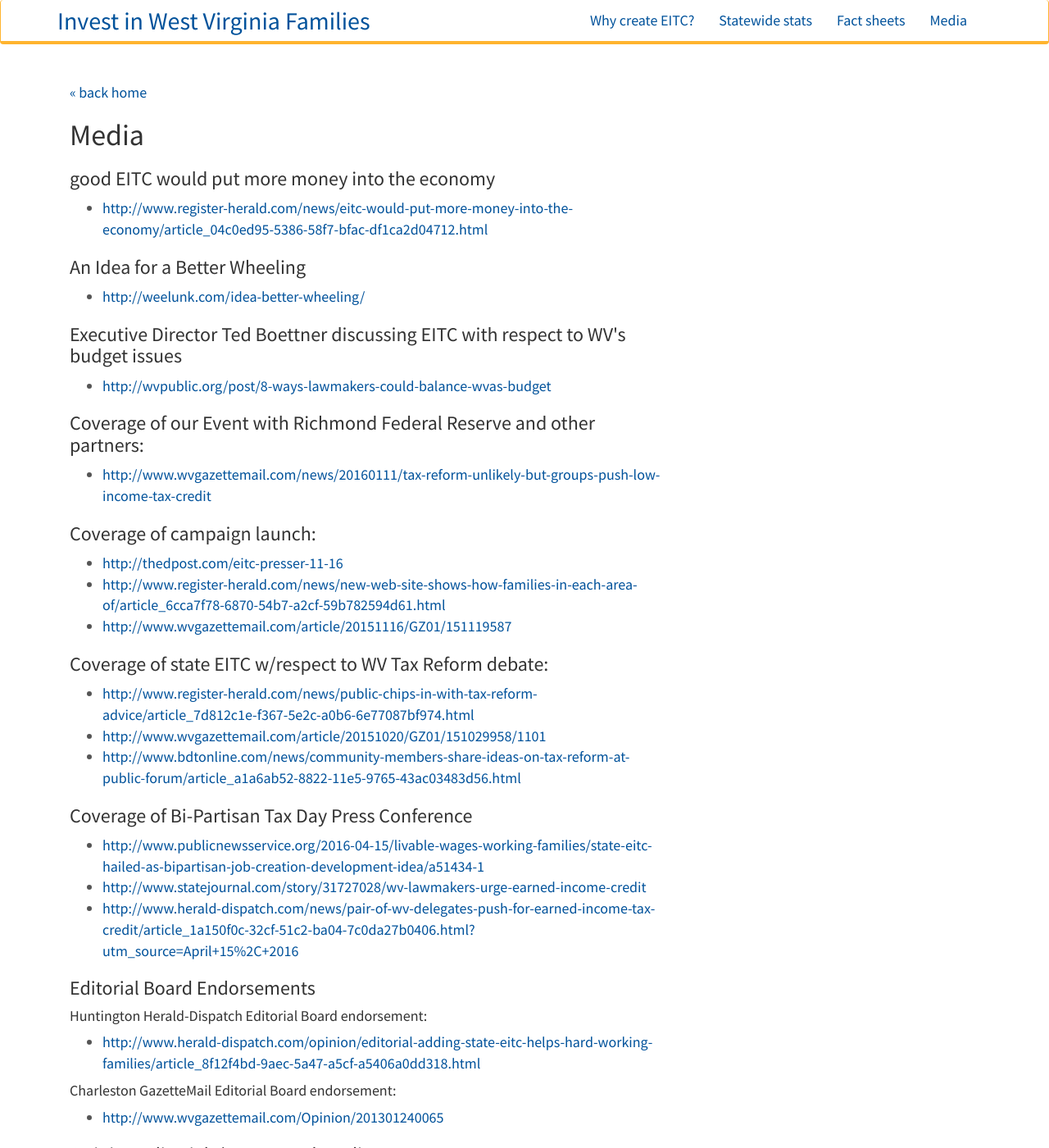
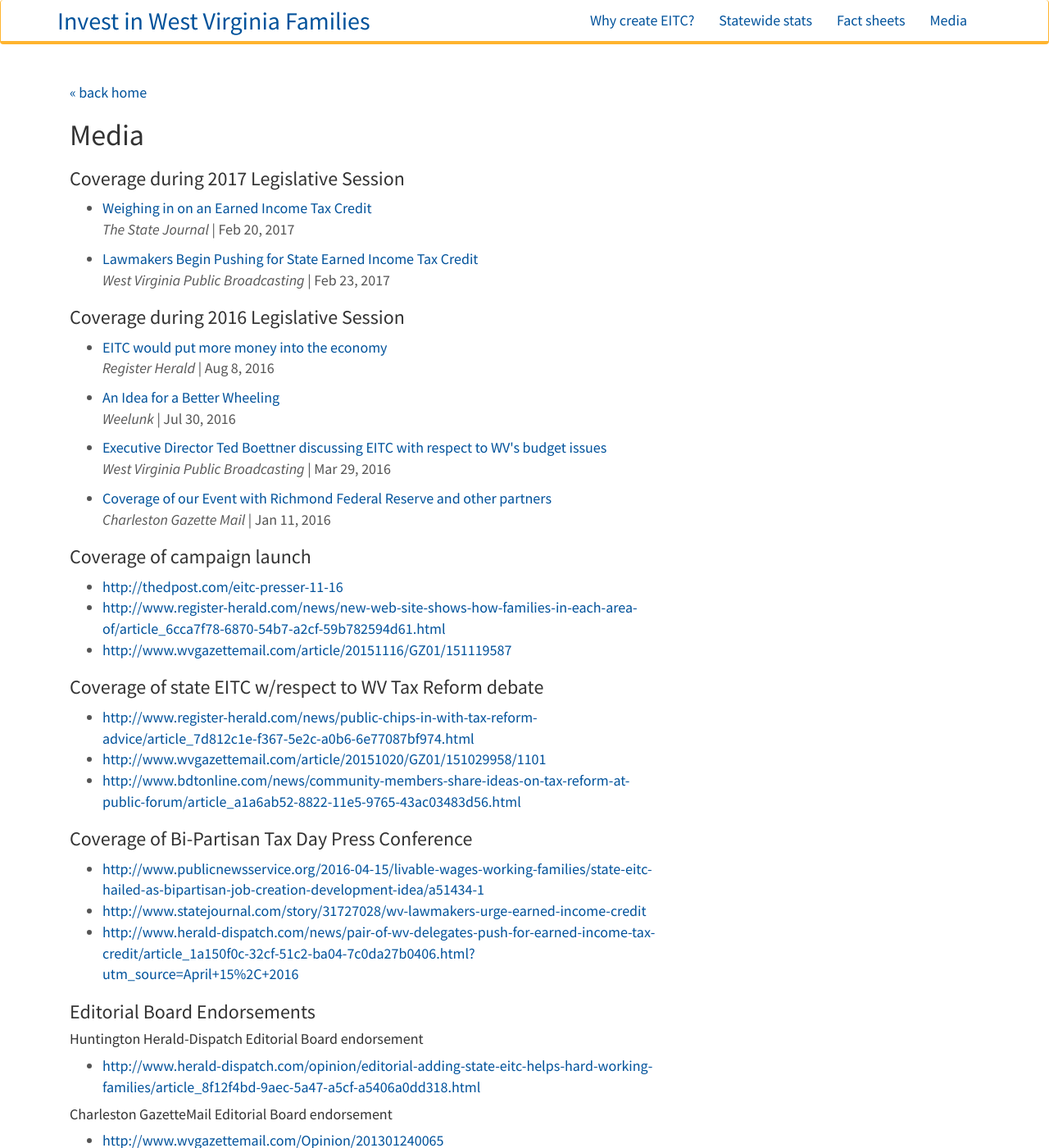
Before and after one commit to datamade/wv-eitc, a Jekyll site: the page built from media.html, in a window 1280 px wide and 1400 px high. Shown: the whole window at 82% size. Built offline with Jekyll 4.4.1, drawn with Linux system fonts in a browser that asks for light colours; nearby versions of some CDN libraries; some of the changed text lies outside the part shown.

Commit message:
updated legislative data, added media

```diff
--- a/js/map.js
+++ b/js/map.js
@@ -250,7 +250,7 @@ var map;
             </table>\
             <div class='col-lg-6 text-center'>\
               <h3>District " + district + " profile</h3>\
-              <p><a target='_blank' href='" + doc_link + "'><img class='img-responsive img-thumbnail' src='images/eitc_factsheet.png' alt='EITC Factsheet' /><br /><i class='icon-download'></i> Download district profile</a></p>\
+              <p><a target='_blank' href='" + doc_link + "'><img class='img-responsive img-thumbnail' src='/images/eitc_factsheet.jpg' alt='EITC Factsheet' /><br /><i class='icon-download'></i> Download district profile</a></p>\
             </div>\
             <div class='col-lg-6 text-center'>\
               <h3>Take action!</h3>\
--- a/media.html
+++ b/media.html
@@ -1,6 +1,6 @@
 ---
 layout: default
-title: EITC Fact Sheets
+title: Media
 ---
 
 <div class='row'>
@@ -8,31 +8,23 @@ title: EITC Fact Sheets
     <p><br /><a href='index.html'>&laquo; back home</a></p>
     <h1>Media</h1>
 
-    <h3> good EITC would put more money into the economy</h3>
+    <h3>Coverage during 2017 Legislative Session</h3>
 
     <ul>
-        <li> <a target ="_blank" href="http://www.register-herald.com/news/eitc-would-put-more-money-into-the-economy/article_04c0ed95-5386-58f7-bfac-df1ca2d04712.html"> http://www.register-herald.com/news/eitc-would-put-more-money-into-the-economy/article_04c0ed95-5386-58f7-bfac-df1ca2d04712.html<a/></li>
+      <li><p><a target='_blank' href='https://www.theet.com/statejournal/weighing-in-on-an-earned-income-tax-credit/article_e6b78ac2-eeec-548d-855f-f15f2c301bf5.html'>Weighing in on an Earned Income Tax Credit</a><br /><em>The State Journal</em> | Feb 20, 2017</p></li>
+      <li><p><a target='_blank' href='http://wvpublic.org/post/lawmakers-begin-pushing-state-earned-income-tax-credit#stream/0'>Lawmakers Begin Pushing for State Earned Income Tax Credit</a><br /><em>West Virginia Public Broadcasting</em> | Feb 23, 2017</p></li>
     </ul>
 
-    <h3> An Idea for a Better Wheeling</h3>
+    <h3>Coverage during 2016 Legislative Session</h3>
 
     <ul>
-        <li> <a target ="_blank" href="http://weelunk.com/idea-better-wheeling"> http://weelunk.com/idea-better-wheeling/</li>
-</ul></h3>
-
-    <h3>Executive Director Ted Boettner discussing EITC with respect to WV's budget issues</h3>
-
-    <ul>
-      <li><a target="_blank" href="http://wvpublic.org/post/8-ways-lawmakers-could-balance-wvas-budget">http://wvpublic.org/post/8-ways-lawmakers-could-balance-wvas-budget</a></li>
+      <li><p><a target='_blank' href='http://www.register-herald.com/news/eitc-would-put-more-money-into-the-economy/article_04c0ed95-5386-58f7-bfac-df1ca2d04712.html'>EITC would put more money into the economy</a><br /><em>Register Herald</em> | Aug 8, 2016</p></li>
+      <li><p><a target='_blank' href='http://weelunk.com/idea-better-wheeling'>An Idea for a Better Wheeling</a><br /><em>Weelunk</em> | Jul 30, 2016</p></li>
+      <li><p><a target='_blank' href='http://wvpublic.org/post/8-ways-lawmakers-could-balance-wvas-budget'>Executive Director Ted Boettner discussing EITC with respect to WV's budget issues</a><br /><em>West Virginia Public Broadcasting</em> | Mar 29, 2016</p></li>
+      <li><p><a target='_blank' href='http://www.wvgazettemail.com/news/20160111/tax-reform-unlikely-but-groups-push-low-income-tax-credit'>Coverage of our Event with Richmond Federal Reserve and other partners</a><br /><em>Charleston Gazette Mail</em> | Jan 11, 2016</p></li>
     </ul>
 
-    <h3>Coverage of our Event with Richmond Federal Reserve and other partners:</h3>
-
-    <ul>
-      <li><a target="_blank" href="http://www.wvgazettemail.com/news/20160111/tax-reform-unlikely-but-groups-push-low-income-tax-credit">http://www.wvgazettemail.com/news/20160111/tax-reform-unlikely-but-groups-push-low-income-tax-credit</a></li>
-    </ul>
-
-    <h3>Coverage of campaign launch:</h3>
+    <h3>Coverage of campaign launch</h3>
 
     <ul>
       <li><a target="_blank" href="http://thedpost.com/eitc-presser-11-16">http://thedpost.com/eitc-presser-11-16</a></li>
@@ -40,7 +32,7 @@ title: EITC Fact Sheets
       <li><a target="_blank" href="http://www.wvgazettemail.com/article/20151116/GZ01/151119587">http://www.wvgazettemail.com/article/20151116/GZ01/151119587</a></li>
     </ul>
 
-    <h3>Coverage of state EITC w/respect to WV Tax Reform debate:</h3>
+    <h3>Coverage of state EITC w/respect to WV Tax Reform debate</h3>
 
     <ul>
       <li><a target="_blank" href="http://www.register-herald.com/news/public-chips-in-with-tax-reform-advice/article_7d812c1e-f367-5e2c-a0b6-6e77087bf974.html">http://www.register-herald.com/news/public-chips-in-with-tax-reform-advice/article_7d812c1e-f367-5e2c-a0b6-6e77087bf974.html</a></li>
@@ -58,19 +50,19 @@ title: EITC Fact Sheets
 
     <h3>Editorial Board Endorsements</h3>
 
-    <h4>Huntington Herald-Dispatch Editorial Board endorsement:</h4>
+    <h4>Huntington Herald-Dispatch Editorial Board endorsement</h4>
 
     <ul>
       <li><a target="_blank" href="http://www.herald-dispatch.com/opinion/editorial-adding-state-eitc-helps-hard-working-families/article_8f12f4bd-9aec-5a47-a5cf-a5406a0dd318.html">http://www.herald-dispatch.com/opinion/editorial-adding-state-eitc-helps-hard-working-families/article_8f12f4bd-9aec-5a47-a5cf-a5406a0dd318.html</a></li>
     </ul>
 
-    <h4>Charleston GazetteMail Editorial Board endorsement:</h4>
+    <h4>Charleston GazetteMail Editorial Board endorsement</h4>
 
     <ul>
       <li><a target="_blank" href="http://www.wvgazettemail.com/Opinion/201301240065">http://www.wvgazettemail.com/Opinion/201301240065</a></li>
     </ul>
 
-    <h3>Opinion Editorials/Letters to the Editor:</h3>
+    <h3>Opinion Editorials/Letters to the Editor</h3>
 
     <ul>
       <li><a target="_blank" href="http://www.wvgazettemail.com/gazette-opinion/20160204/seth-distefano-good-for-wv-families---a-state-eitc">http://www.wvgazettemail.com/gazette-opinion/20160204/seth-distefano-good-for-wv-families---a-state-eitc</a></li>
```
Also changed, not shown: data/archive/eitc_house_formatted-2015.csv (added, +68 -0 lines), data/archive/eitc_senate_formatted-2015.csv (added, +18 -0 lines), data/eitc_house_formatted.csv (+68 -68 lines), data/eitc_senate_formatted.csv (+10 -10 lines), Gemfile.lock, 4 other files.
